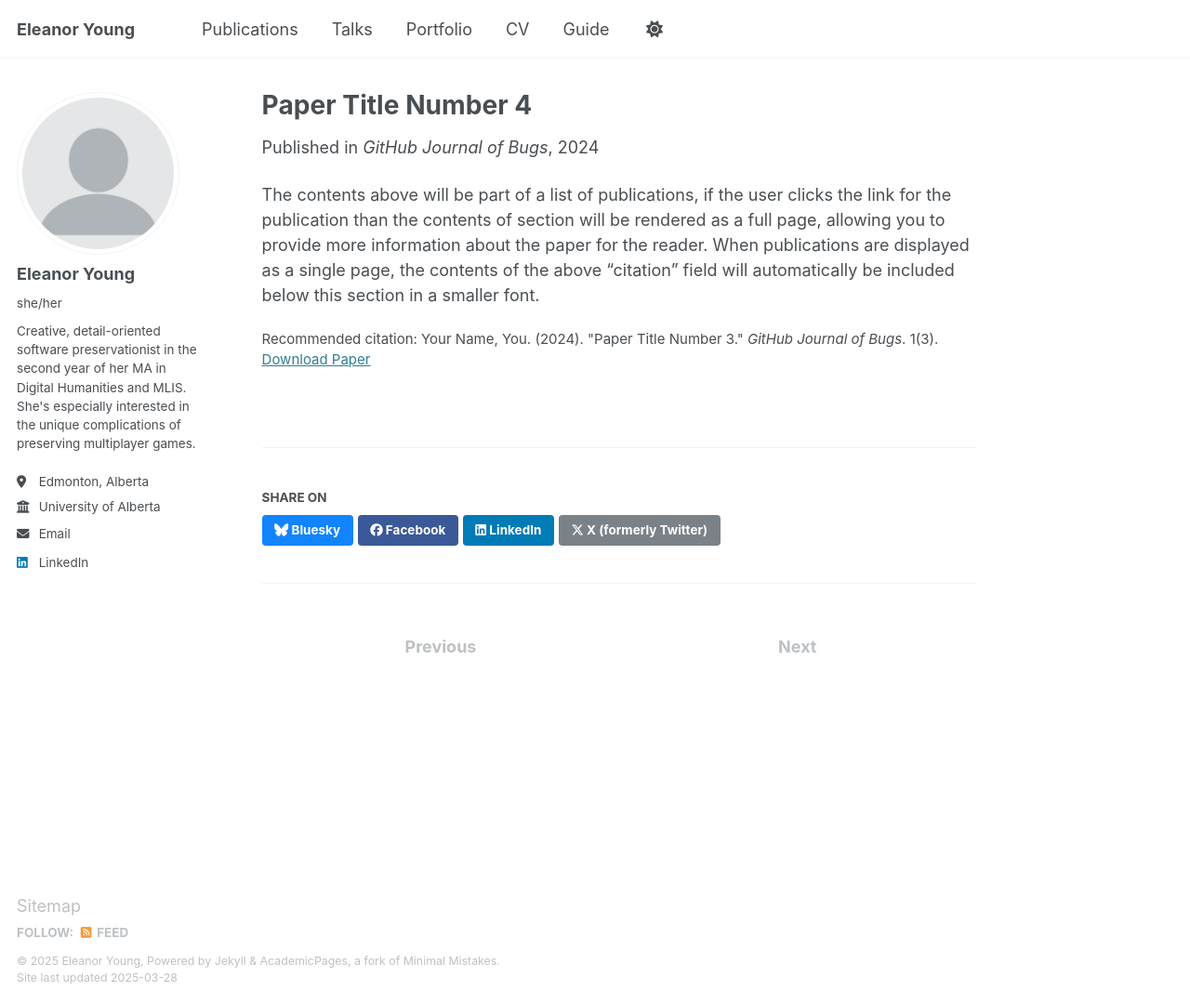
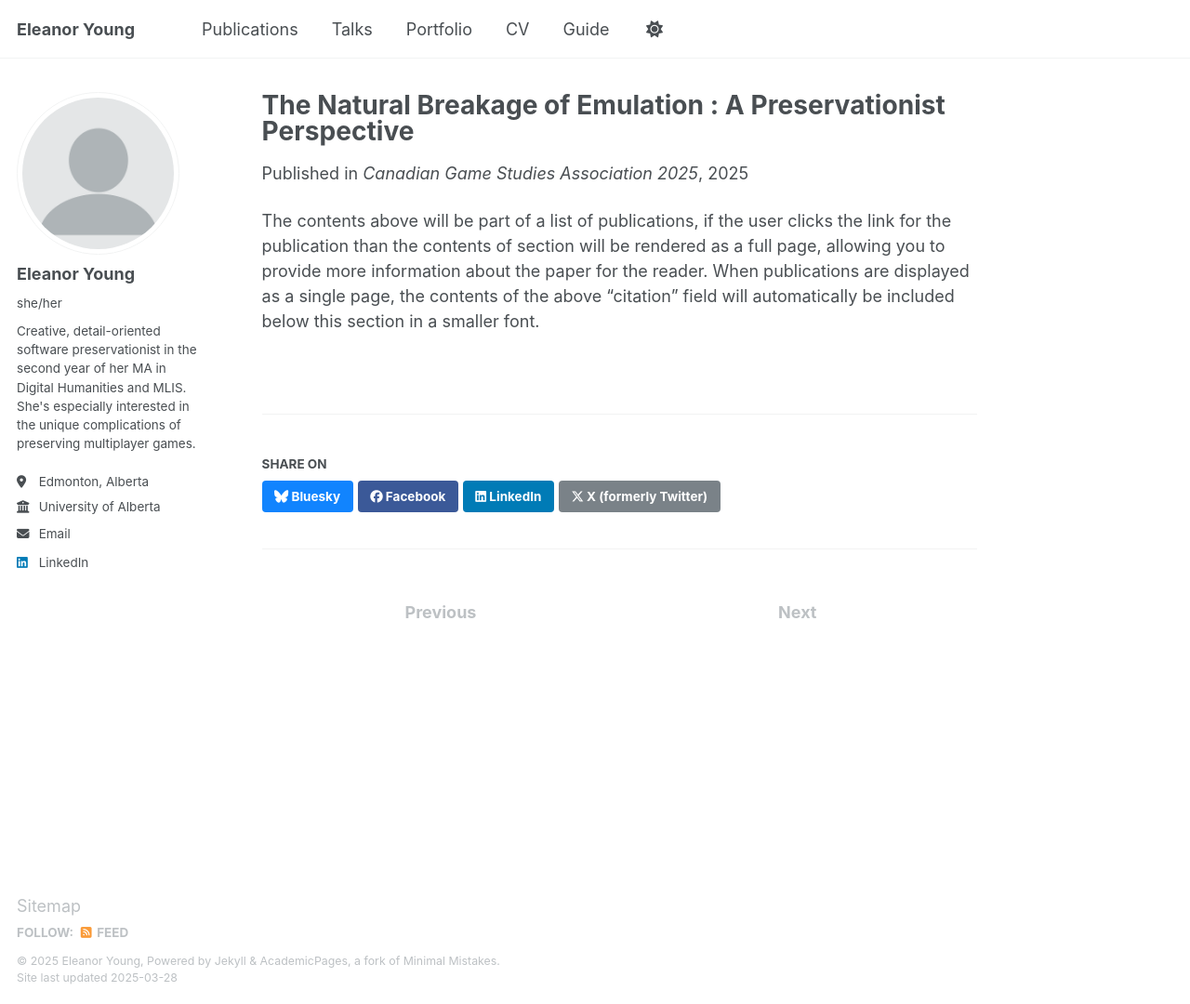
Before and after one commit to Eleanor-Young/me, a Jekyll site: the page built from _publications/2024-02-17-paper-title-number-4.md, in a window 1280 px wide and 1080 px high. Shown: the whole window at 93% size. Built offline with Jekyll 4.4.1, drawn with Linux system fonts in a browser that asks for light colours.

Commit message:
Update 2024-02-17-paper-title-number-4.md

```diff
--- a/_publications/2024-02-17-paper-title-number-4.md
+++ b/_publications/2024-02-17-paper-title-number-4.md
@@ -1,13 +1,13 @@
 ---
-title: "Paper Title Number 4"
+title: "The Natural Breakage of Emulation : A Preservationist Perspective"
 collection: publications
 category: conferences
-permalink: /publication/2024-02-17-paper-title-number-4
-excerpt: 'This paper is about fixing template issue #693.'
-date: 2024-02-17
-venue: 'GitHub Journal of Bugs'
-paperurl: 'http://academicpages.github.io/files/paper3.pdf'
-citation: 'Your Name, You. (2024). &quot;Paper Title Number 3.&quot; <i>GitHub Journal of Bugs</i>. 1(3).'
+permalink: /publication/2025-06-07-CGSA-Natural-Breakage-of-Emulation
+excerpt: 'Forthcoming!'
+date: 2025-06-07
+venue: 'Canadian Game Studies Association 2025'
+#paperurl: 'http://academicpages.github.io/files/paper3.pdf'
+#citation: 'Eleanor Young (2024). &quot;The Natural Breakage of Emulation : A Preservationist Perspective.&quot; <i>CGSA 2025, 1</i>.'
 ---
 
 The contents above will be part of a list of publications, if the user clicks the link for the publication than the contents of section will be rendered as a full page, allowing you to provide more information about the paper for the reader. When publications are displayed as a single page, the contents of the above "citation" field will automatically be included below this section in a smaller font.
```
